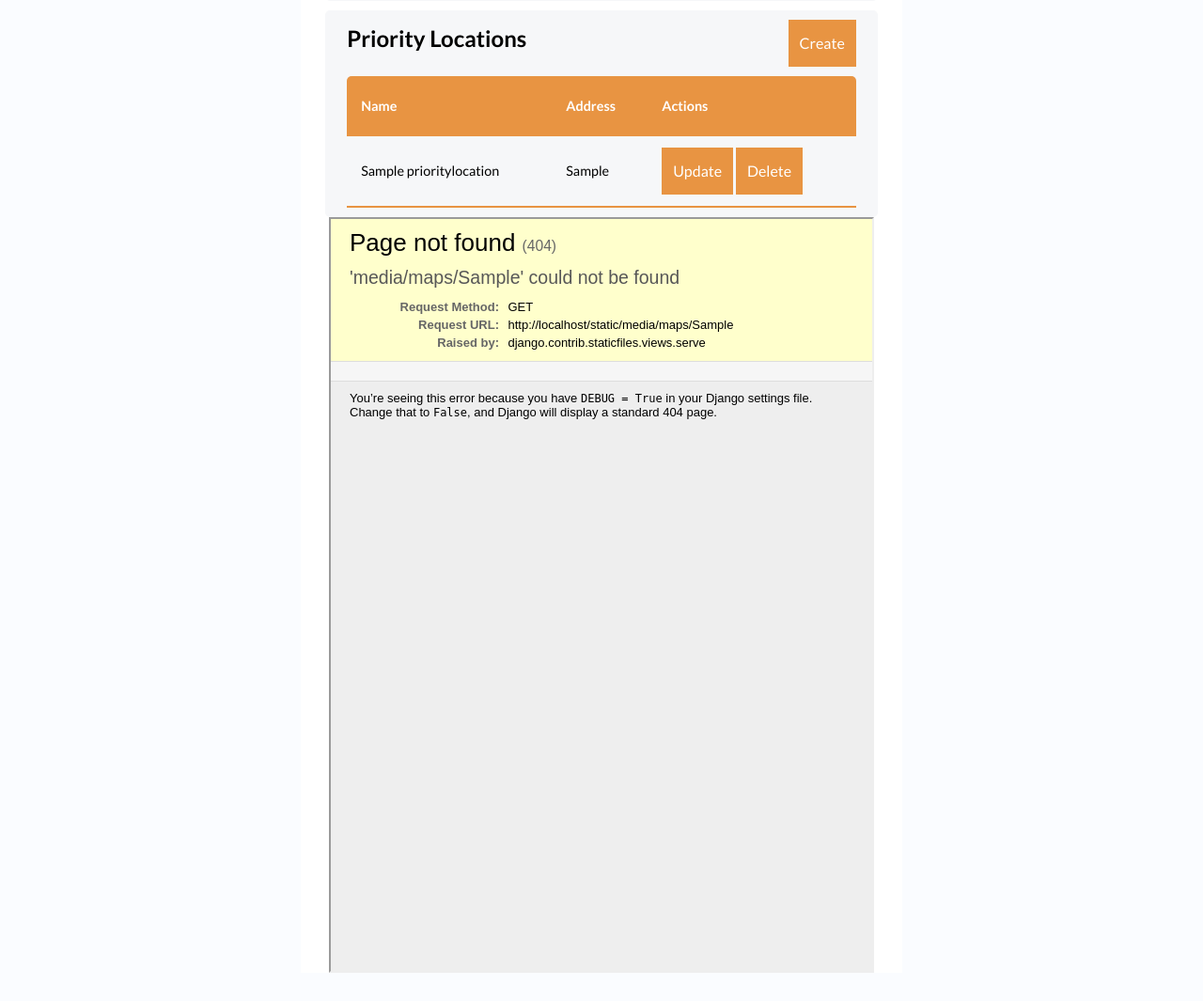
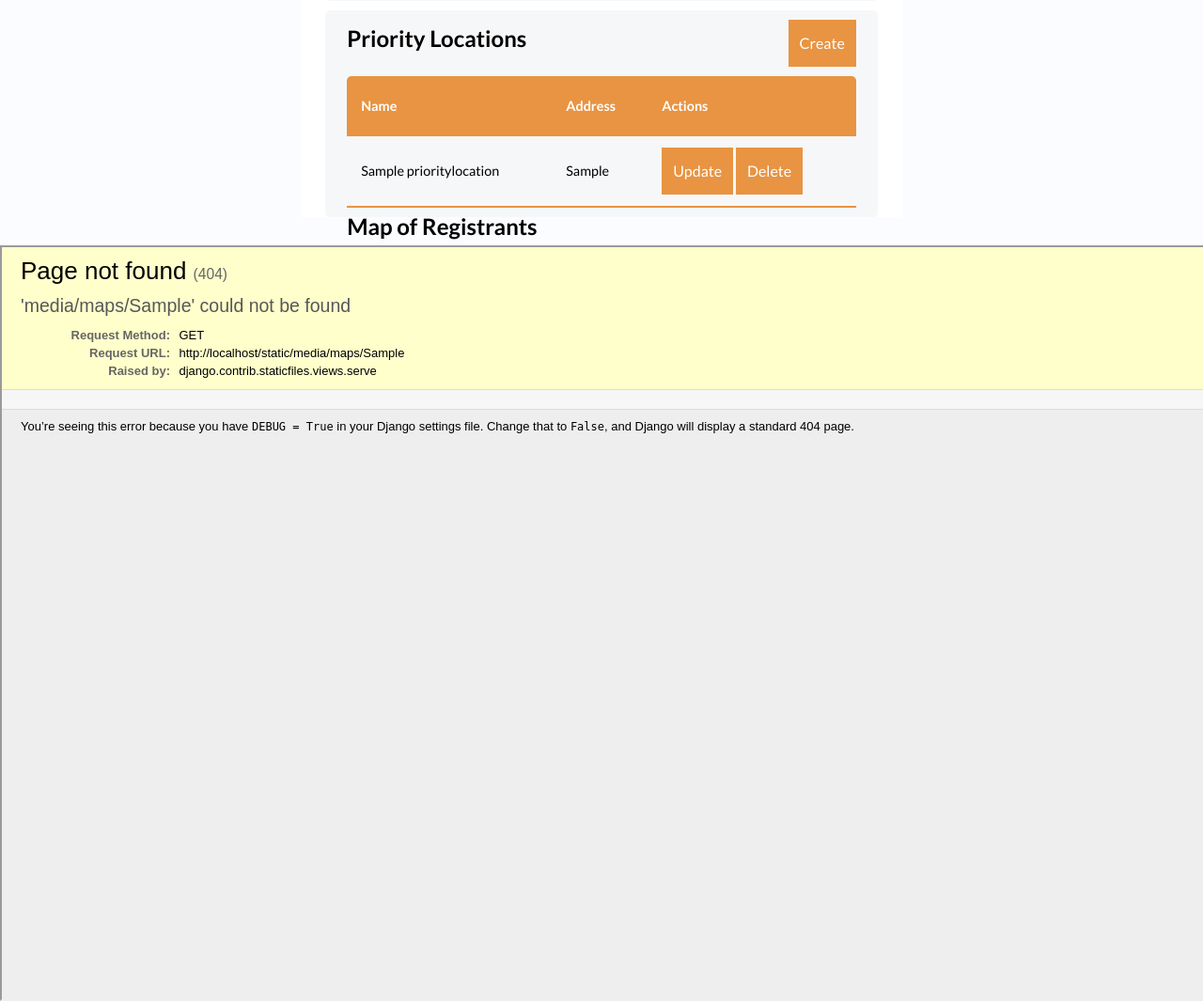
Before and after one commit to baguioni/vaccuna, a Django app: template templates/lguDashboard.html in a window 1280 px wide. Shown: the part 665-1730 px from the top of the page at 94% size. Before the commit the page ends 1700 px from the top, so only its background shows below. Run offline with Django 3.2, Linux system fonts and the light colour scheme; tables that the repository leaves empty hold one stand-in row (values such as "Sample post"); the template is opened without the code that fills it: values that come from a table or form of the project are taken from there, most other values are stand-ins (such as "Sample title", 1, 10 or a date in 2020); some libraries are stand-ins or nearby versions.

Commit message:
refactor: widescreen map

```diff
--- a/templates/lguDashboard.html
+++ b/templates/lguDashboard.html
@@ -143,11 +143,14 @@
           {% endfor %}
       </table>
     </div>
-  </div>
-    {% load static %}
-    {% load widget_tweaks %}
-         <iframe src="{% static "" %}media/maps/{{obj.filename}}" style="width: 90%; height: 50em; display: block; margin-left: auto;margin-right: auto;" title="Google Maps"></iframe>
-              </div>
+        <div style="margin-left: auto; margin-right: auto; width: 92%">
+        <h2 style="float: Left">Map of Registrants</h2>
     </div>
   </div>
+
+    </div>
+  </div>
+      {% load static %}
+    {% load widget_tweaks %}
+         <iframe src="{% static "" %}media/maps/{{obj.filename}}" style="width: 100%; height: 50em; display: block; margin-left: auto;margin-right: auto;" title="Google Maps"></iframe>
 {% endblock %}
```
Also changed, not shown: lgu/views.py (+4 -4 lines).
